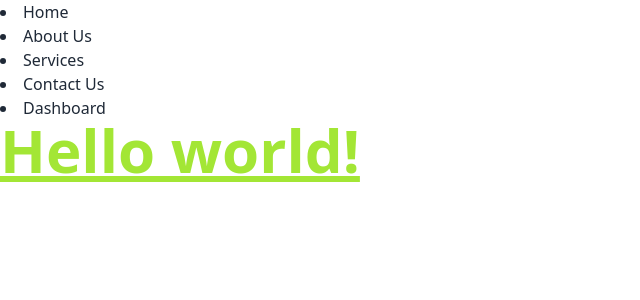
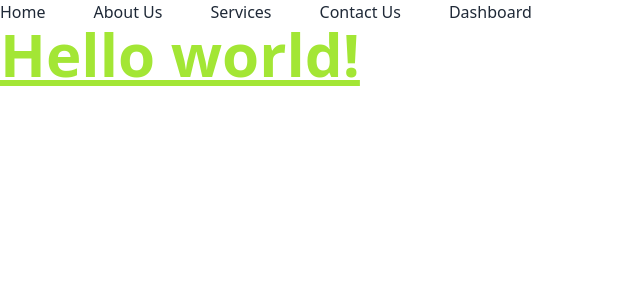
Before and after one commit to alalhosen/price-options-d44, a React (Vite) app: page / in a window 1280 px wide. Shown: the top 300 px of the page, without its empty margins (0-640 px from the left). Built offline with nearby package versions, Linux system fonts and the light colour scheme.

Commit message:
navBar clear work

```diff
--- a/src/components/NavBar/NavBar.jsx
+++ b/src/components/NavBar/NavBar.jsx
@@ -9,9 +9,11 @@ const NavBar = () => {
     ];
     return (
         <nav>
-            {
-                routes.map(route => <li key={route.id}><a href={`route.path`}>{route.name}</a></li>)
-            }
+            <ul className="flex">
+                {
+                    routes.map(route => <li className="mr-12" key={route.id}><a href={route.path}>{route.name}</a></li>)
+                }
+            </ul>
         </nav>
     );
 };
```
